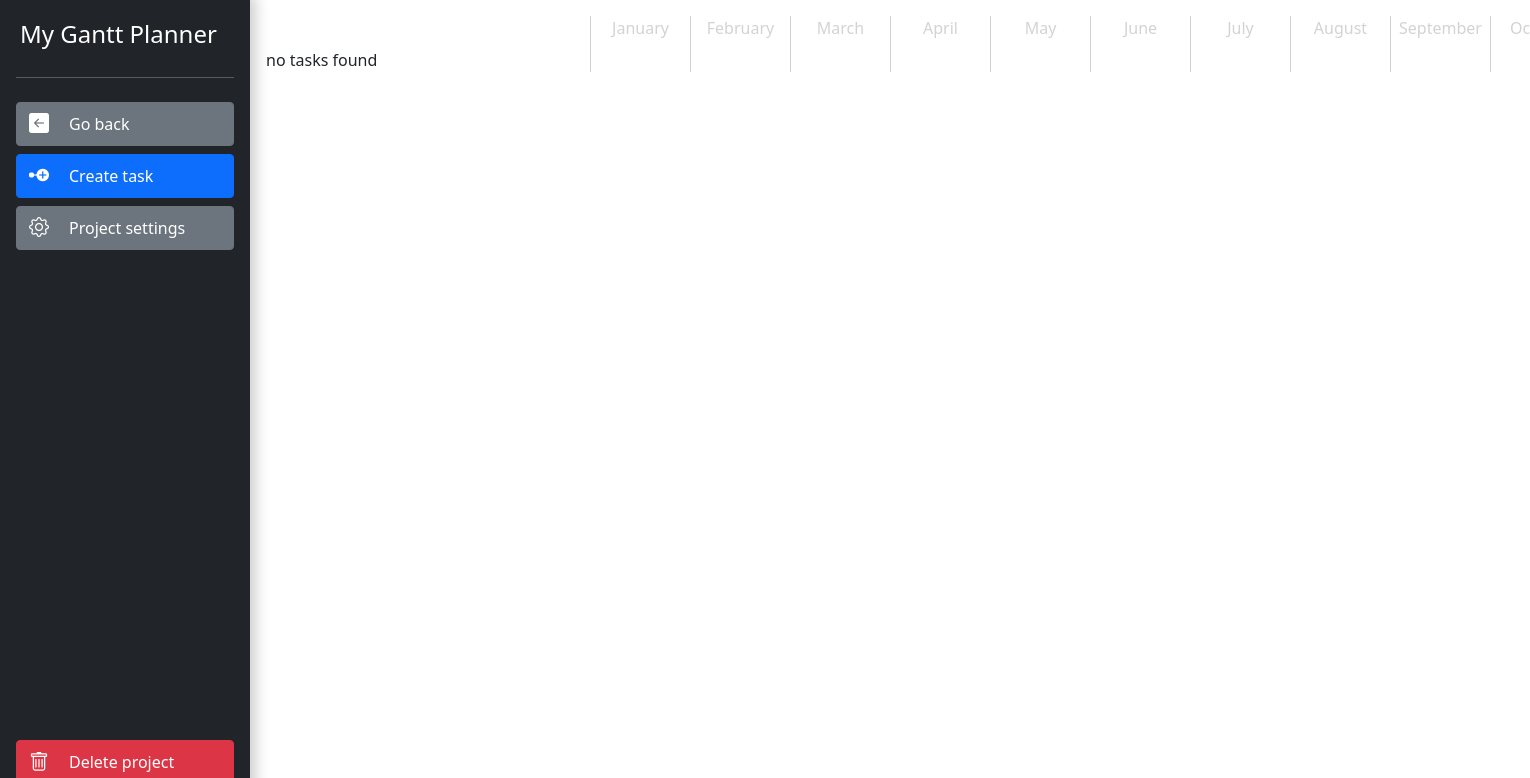
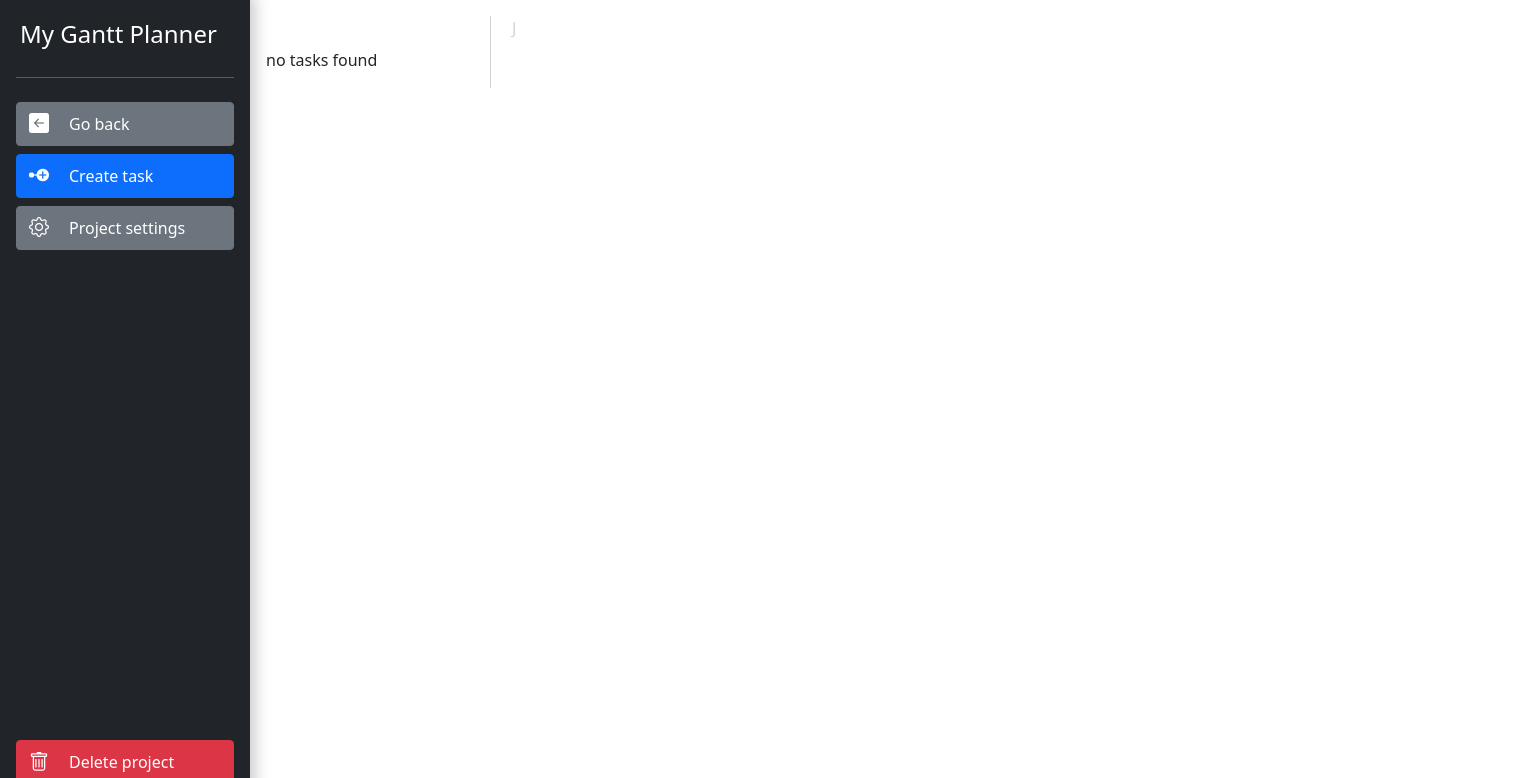
Before and after one commit to RnsX/gantt-planner, a React (Create React App) app: page /Project/1 in a window 1280 px wide. Shown: the top 778 px of the page, 1530 px wide, since content can reach past the window. Built offline with nearby package versions, Linux system fonts and the light colour scheme.

Commit message:
Timeline fix

```diff
--- a/src/App.tsx
+++ b/src/App.tsx
@@ -12,7 +12,7 @@ function App() {
   const redux = useSelector((state:IAppState) => state.projects.projects);
 
   return (
-    <div style={{display: 'flex', height: '100vh'}}>
+    <div style={{display: 'flex', height: '100vh', width: 'fit-content'}}>
       <BrowserRouter>
         <div style={{width: '250px', borderRight:'1px solid lightgray', height: '100%'}} className='shadowAlternative'>
           <LeftSidebar></LeftSidebar>
--- a/src/components/SliderContainer.tsx
+++ b/src/components/SliderContainer.tsx
@@ -34,7 +34,7 @@ const SliderContainer = () => {
   }
 
   return (
-      <div className='' style={{paddingTop: ''}}>
+      <div style={{position: 'absolute', width: '100%'}}>
         <RightClickWindow windowProps={rClickMenu} closeWindow={hideRightClick}/>
         <Timeline></Timeline>
 
--- a/src/components/TaskRow.tsx
+++ b/src/components/TaskRow.tsx
@@ -102,7 +102,7 @@ const TaskRow = (props:{task: ITask, project: IProject}) => {
                 .tableRow > td {
                     padding-right: 1em;
                     padding-left: 1em;
-                    width: 325px;
+                    width: 225px;
                     -moz-user-select: none;
                     -webkit-user-select: none;
                     -ms-user-select: none;
--- a/src/components/Timeline.tsx
+++ b/src/components/Timeline.tsx
@@ -19,7 +19,7 @@ const Timeline = () => {
     }
 
     return (
-        <div className='userSelectionSettings' style={{width: '100%', paddingLeft: '324px', position: 'absolute', height: '100%', display: 'flex', overflow: 'hidden', fontSize: 'medium'}}>
+        <div className='userSelectionSettings' style={{width: '100%', paddingLeft: '224px', position: 'absolute', height: '100%', display: 'flex', overflow: 'hidden', fontSize: 'medium'}}>
             {renderTimelineGrid()}
             <style>
                 {`
```
